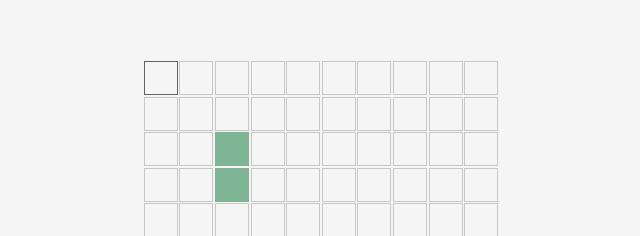
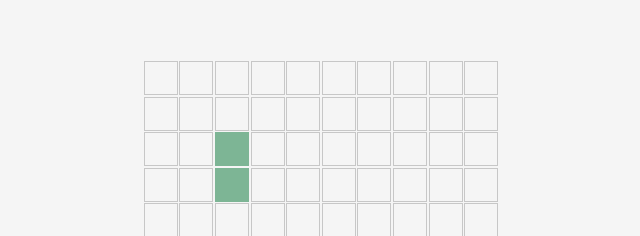
Before and after one commit to c-auri/battleship, a website built with webpack: page src/index.html in a window 1280 px wide. In both pictures the pointer is over the element 479 px from the left and 239 px from the top of the page. Shown: the part 161-397 px from the top of the page, 319-959 px from the left. Built offline with nearby package versions, Linux system fonts and the light colour scheme.

Commit message:
Fix inactive cell hover border color

```diff
--- a/src/styles.scss
+++ b/src/styles.scss
@@ -73,7 +73,7 @@ main {
 
         &:hover {
             cursor: default;
-            border-color: var(--clr-gray);
+            border-color: var(--clr-light-gray);
         }
     }
 }
```
